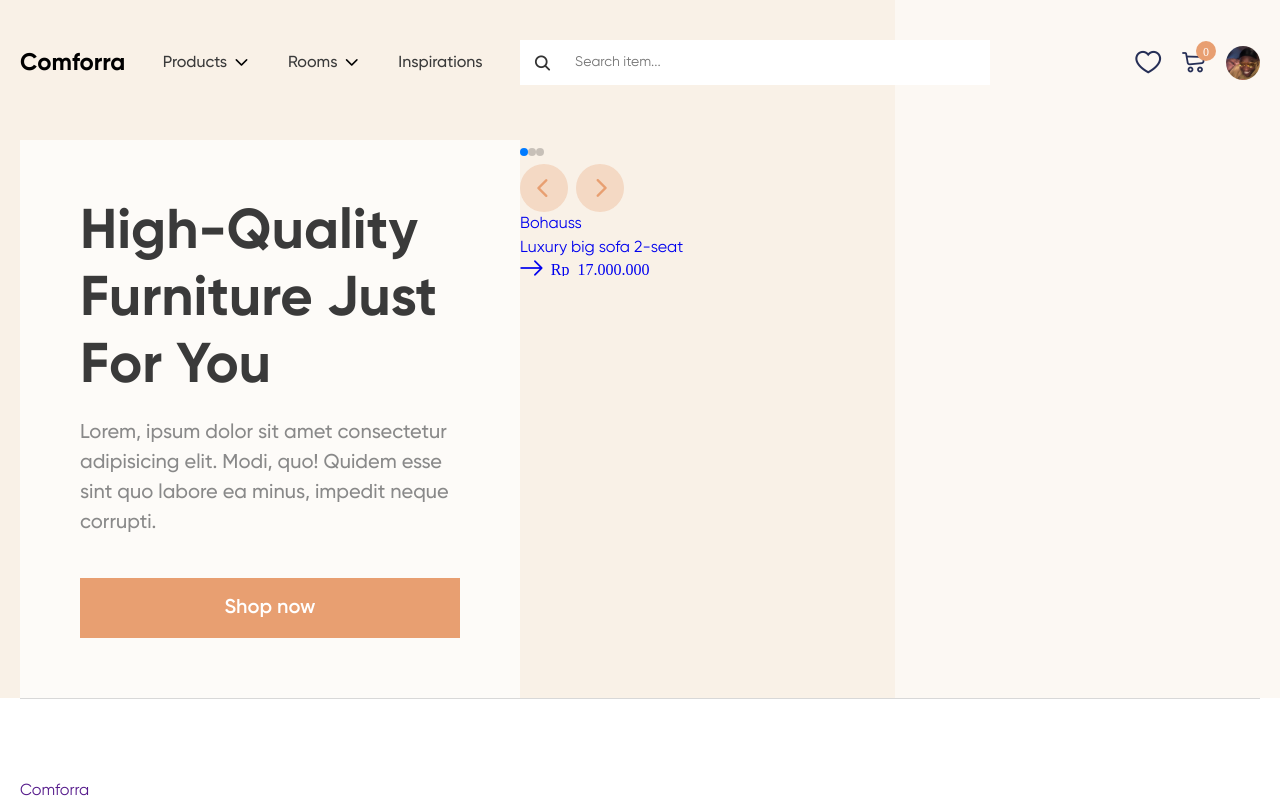
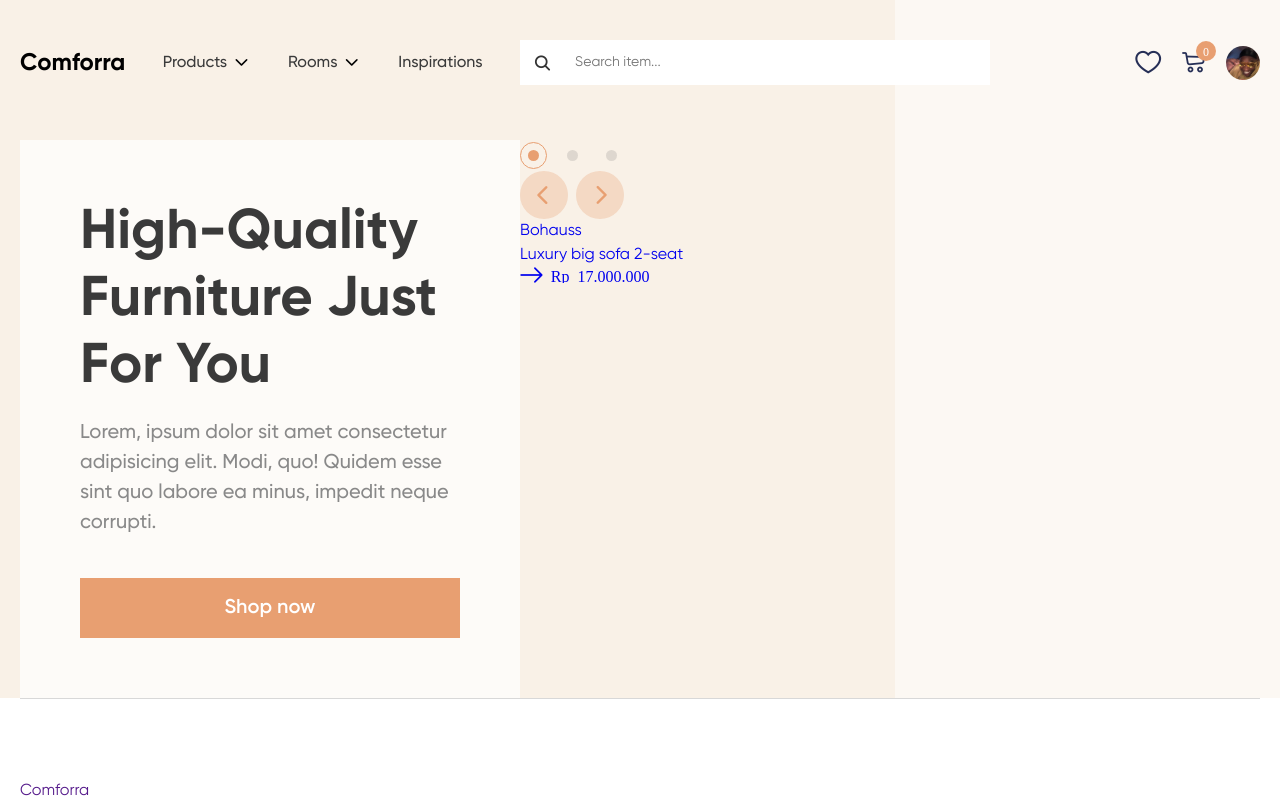
Before and after one commit to jugurj/comforra-furniture-shop, a Vue app: page / in a window 1280 px wide. Shown: the top 800 px of the page. Built offline with nearby package versions, Linux system fonts and the light colour scheme.

Commit message:
Slider pagination styles Applied styles for main slider pagination element. Styles it according to the design with little scale animation on bullet change and also styles active bullet state.

```diff
--- a/src/components/MainSlider.vue
+++ b/src/components/MainSlider.vue
@@ -242,4 +242,59 @@ export default {
     }
   }
 }
+
+.swiper-pagination-bullets {
+  display: flex;
+  flex-wrap: wrap;
+  user-select: none;
+}
+
+.swiper-pagination-bullet {
+  cursor: pointer;
+  flex: 0 0 27px;
+  height: 27px;
+  position: relative;
+  display: flex;
+  justify-content: center;
+  align-items: center;
+  margin: 2px 0;
+  background-color: transparent;
+  user-select: none;
+
+  &:not(:last-child) {
+    margin-right: 12px;
+  }
+
+  &::after {
+    content: "";
+    width: 11px;
+    height: 11px;
+    background-color: #747474;
+    border-radius: 50%;
+    transition: background-color 0.3s ease 0s;
+  }
+
+  &::before {
+    content: "";
+    position: absolute;
+    top: 0;
+    left: 0;
+    width: 100%;
+    height: 100%;
+    border-radius: 50%;
+    border: 1px solid $orangeColor;
+    transition: transform 0.3s ease 0s;
+    transform: scale(0);
+  }
+}
+
+.swiper-pagination-bullet-active {
+  &::after {
+    background-color: $orangeColor;
+  }
+
+  &::before {
+    transform: scale(1);
+  }
+}
 </style>
```
